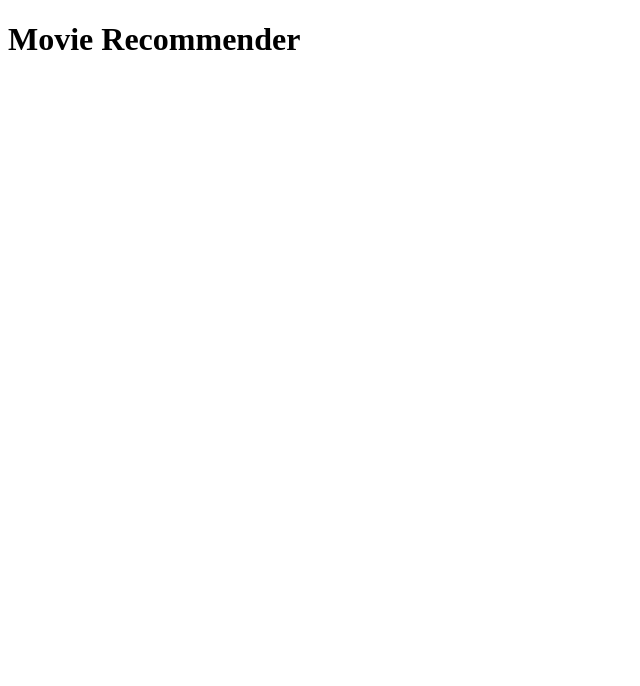
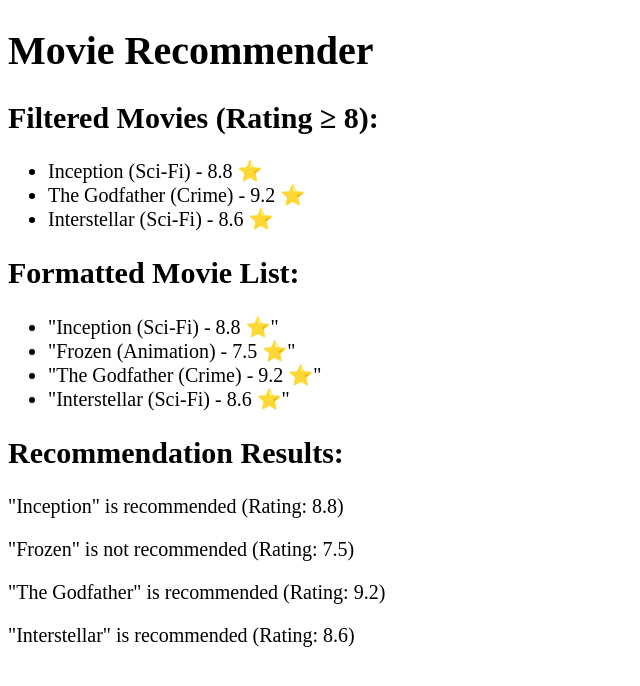
Before and after one commit to janethcajara/JavaScript-ES6-Mini-Projects, a plain HTML site: page 03-movie-recommender/index.html in a window 1280 px wide. Shown: the whole page, without its empty margins (0-640 px from the left). Drawn offline with Linux system fonts and the light colour scheme.

Commit message:
starter pack

```diff
--- a/03-movie-recommender/index.html
+++ b/03-movie-recommender/index.html
@@ -4,8 +4,17 @@
   <meta charset="UTF-8" />
   <title>Movie Recommender</title>
 </head>
-<body>
+<body style="font-size:20px;">
   <h1>Movie Recommender</h1>
+  <h2>Filtered Movies (Rating ≥ 8):</h2>
+  <ul id="filtered-movies"></ul>
+
+  <h2>Formatted Movie List:</h2>
+  <ul id="formatted-movies"></ul>
+
+  <h2>Recommendation Results:</h2>
+  <div id="recommendation-results"></div>
+
   <script src="script.js"></script>
 </body>
 </html>
--- a/03-movie-recommender/script.js
+++ b/03-movie-recommender/script.js
@@ -6,4 +6,44 @@ const movies = [
   { title: "Interstellar", genre: "Sci-Fi", rating: 8.6 }
 ];
 
-// Start coding here...
+// 1. Filter movies with rating ≥ 8
+const filteredMovies = movies.filter(movie => movie.rating >= 8);
+
+// Display filtered movies
+const filteredListElement = document.getElementById('filtered-movies');
+filteredMovies.forEach(movie => {
+  const li = document.createElement('li');
+  li.textContent = `${movie.title} (${movie.genre}) - ${movie.rating} ⭐`;
+  filteredListElement.appendChild(li);
+});
+
+// 2. Create a list of movie titles in the specified format
+const formattedMovies = movies.map(movie => `"${movie.title} (${movie.genre}) - ${movie.rating} ⭐"`);
+
+// Display formatted movie list
+const formattedListElement = document.getElementById('formatted-movies');
+formattedMovies.forEach(movieStr => {
+  const li = document.createElement('li');
+  li.textContent = movieStr;
+  formattedListElement.appendChild(li);
+});
+
+// 3. Create the recommend function
+function recommend(movie, minRating = 8) {
+  return movie.rating >= minRating;
+}
+
+// Function to display recommendation results on the webpage
+function showRecommendations(movies, minRating = 8) {
+  const resultsDiv = document.getElementById('recommendation-results');
+  resultsDiv.innerHTML = ''; // Clear previous results
+  movies.forEach(movie => {
+    const isRecommended = recommend(movie, minRating);
+    const p = document.createElement('p');
+    p.textContent = `"${movie.title}" is ${isRecommended ? 'recommended' : 'not recommended'} (Rating: ${movie.rating})`;
+    resultsDiv.appendChild(p);
+  });
+}
+
+// Call the function to display recommendations
+showRecommendations(movies);
```
